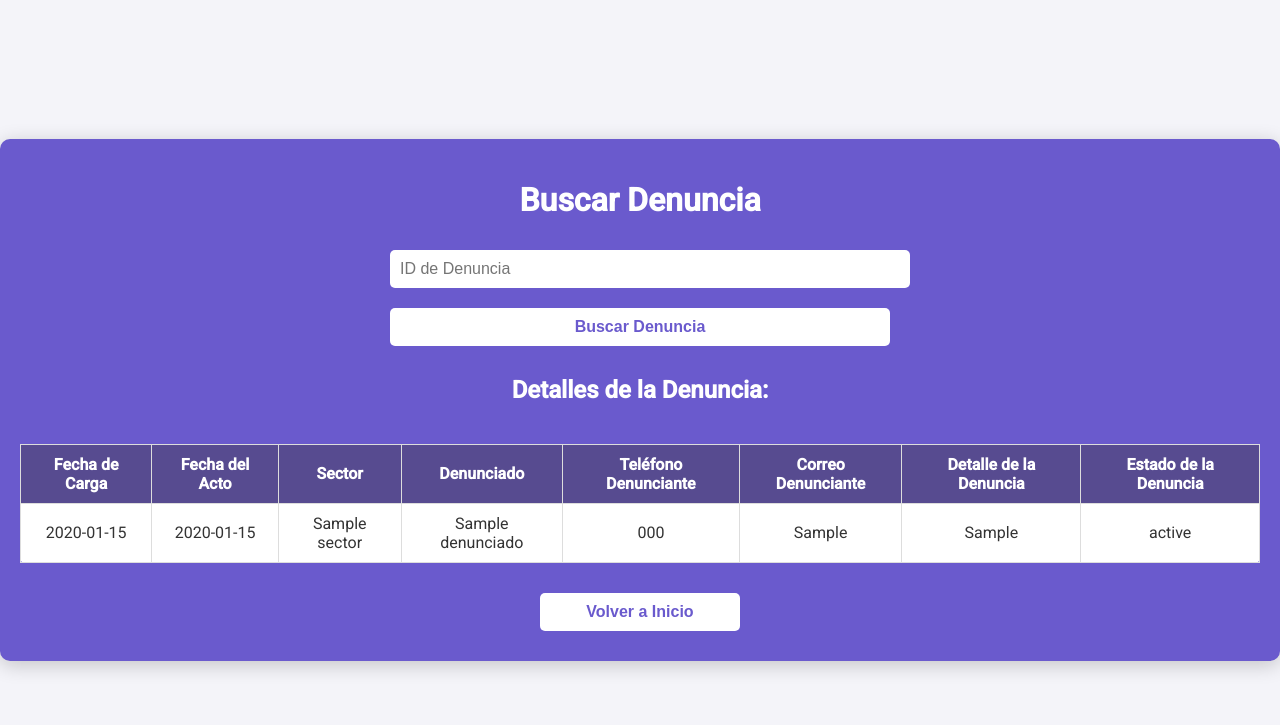
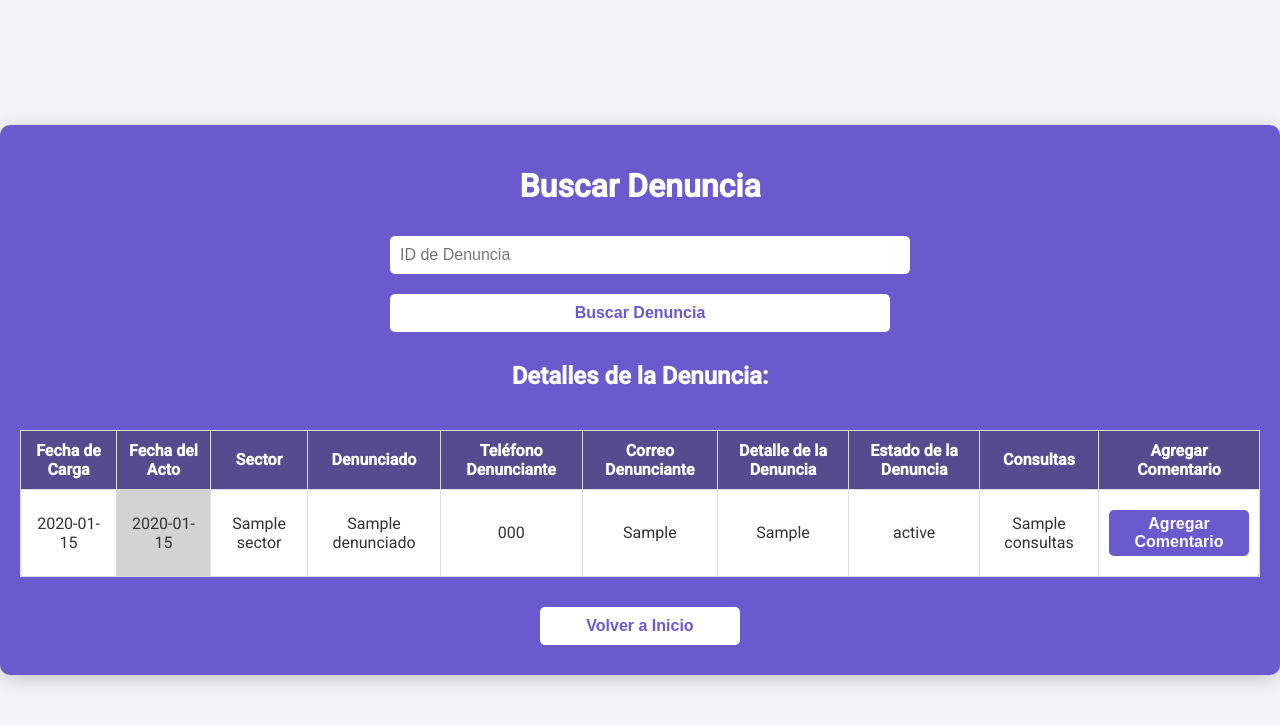
Before and after one commit to gabrielaranda8/ComentariosAnonimos, a Flask app: template templates/track_denuncia.html in a window 1280 px wide. Shown: the top 725 px of the page. Run offline with Flask 3, Linux system fonts and the light colour scheme; the template is opened without the code that fills it: most values are stand-ins (such as "Sample title", 1, 10 or a date in 2020).

Commit message:
agregamos comentarios

```diff
--- a/app.py
+++ b/app.py
@@ -175,6 +175,42 @@ def track_denuncia():
 
     return render_template('track_denuncia.html', data=data, error=error)
 
+# Ruta para procesar la solicitud de agregar un comentario
+@app.route('/add_comment', methods=['POST'])
+def add_comment():
+    denuncia_id = str(request.form.get('row_id'))  # ID de la denuncia
+    comentario = request.form.get('comentario')  # Comentario ingresado por el usuario
+
+    try:
+        # Configuración de Google Sheets
+        scope = ['https://spreadsheets.google.com/feeds', 'https://www.googleapis.com/auth/drive']
+        creds = ServiceAccountCredentials.from_json_keyfile_dict(credentials_path, scope)
+        client = gspread.authorize(creds)
+        sheet = client.open_by_key(sheet_path).sheet1
+
+        # Encontrar la fila correspondiente al ID de denuncia en la columna 9
+        id_cells = sheet.col_values(9)  # Obtener todos los valores en la columna 9
+        print(id_cells)
+        print(denuncia_id)
+        if denuncia_id in id_cells:
+            row_index = id_cells.index(denuncia_id) + 1  # Índice de la fila (sumamos 1 por el encabezado)
+        else:
+            flash("No se encontró el ID de la denuncia.", "error")
+            print("No se encontró el ID de la denuncia.", "error")
+            return redirect(url_for('track_denuncia'))
+
+        # Columna para "NUEVOS COMENTARIOS"
+        new_comment_column = 11  # Ajusta si es necesario
+
+        # Agregar el comentario en la columna correspondiente a "NUEVOS COMENTARIOS"
+        sheet.update_cell(row_index, new_comment_column, comentario)
+        flash("Comentario agregado exitosamente.", "success")
+
+    except Exception as e:
+        flash("Error al agregar el comentario: {}".format(str(e)), "error")
+
+    return redirect(url_for('track_denuncia'))
+
 def get_all_data_from_sheet():
     try:
         # Conectarse y obtener datos de Google Sheets
--- a/templates/track_denuncia.html
+++ b/templates/track_denuncia.html
@@ -68,6 +68,28 @@
             background-color: #574b90;
             color: #fff;
         }
+        td.fecha-acto {
+            background-color: #d3d3d3;
+        }
+        /* Estilos para los estados */
+        .status-sin-ver {
+            background-color: red;
+            color: white;
+            padding: 5px;
+            border-radius: 5px;
+        }
+        .status-vista {
+            background-color: yellow;
+            color: black;
+            padding: 5px;
+            border-radius: 5px;
+        }
+        .status-cerrada {
+            background-color: green;
+            color: white;
+            padding: 5px;
+            border-radius: 5px;
+        }
         .button-container {
             margin-top: 20px;
             display: flex;
@@ -92,6 +114,51 @@
         .button:hover {
             background-color: #e6e6e6;
         }
+        /* Estilos para el botón de comentario */
+        .comment-button {
+            padding: 5px 10px;
+            background-color: #6a5acd;
+            color: white;
+            border: none;
+            border-radius: 5px;
+            cursor: pointer;
+            font-weight: bold;
+        }
+        .comment-button:hover {
+            background-color: #574b90;
+        }
+        /* Estilos para el modal */
+        .modal {
+            display: none;
+            position: fixed;
+            z-index: 1;
+            left: 0;
+            top: 0;
+            width: 100%;
+            height: 100%;
+            overflow: auto;
+            background-color: rgba(0, 0, 0, 0.4);
+        }
+        .modal-content {
+            background-color: #fff;
+            margin: 10% auto;
+            padding: 20px;
+            border: 1px solid #888;
+            width: 90%;
+            max-width: 400px;
+            text-align: center;
+        }
+        .close {
+            color: #aaa;
+            float: right;
+            font-size: 28px;
+            font-weight: bold;
+        }
+        .close:hover,
+        .close:focus {
+            color: black;
+            cursor: pointer;
+        }
     </style>
 </head>
 <body>
@@ -108,25 +175,35 @@
                 <thead>
                     <tr>
                         <th>Fecha de Carga</th>
-                        <th>Fecha del Acto</th>
+                        <th class="fecha-acto">Fecha del Acto</th>
                         <th>Sector</th>
                         <th>Denunciado</th>
                         <th>Teléfono Denunciante</th>
                         <th>Correo Denunciante</th>
                         <th>Detalle de la Denuncia</th>
                         <th>Estado de la Denuncia</th>
+                        <th>Consultas</th>
+                        <th>Agregar Comentario</th>
                     </tr>
                 </thead>
                 <tbody>
                     <tr>
                         <td>{{ data['FECHA DENUNCIA'] }}</td>
-                        <td>{{ data['FECHA DEL ACTO'] }}</td>
+                        <td class="fecha-acto">{{ data['FECHA DEL ACTO'] }}</td>
                         <td>{{ data['SECTOR'] }}</td>
                         <td>{{ data['DENUNCIADO'] }}</td>
                         <td>{{ data['TELEFONO DENUNCIANTE'] }}</td>
                         <td>{{ data['CORREO DENUNCIANTE'] }}</td>
                         <td>{{ data['DETALLE DE LA DENUNCIA'] }}</td>
-                        <td>{{ data['ESTADO'] }}</td>
+                        <td>
+                            <div class="status-{{ data['ESTADO'].lower().replace(' ', '-') }}">
+                                {{ data['ESTADO'] }}
+                            </div>
+                        </td>
+                        <td>{{ data['CONSULTAS'] }}</td>
+                        <td>
+                            <button class="open-comment-modal comment-button" data-row-id="{{ data['ID DENUNCIA'] }}">Agregar Comentario</button>
+                        </td>
                     </tr>
                 </tbody>
             </table>
@@ -140,5 +217,34 @@
             </form>
         </div>
     </div>
+
+    <!-- Modal para agregar comentario -->
+    <div id="comment-modal" class="modal">
+        <div class="modal-content">
+            <span class="close" onclick="closeCommentModal()">&times;</span>
+            <h2>Agregar Comentario</h2>
+            <form id="comment-form" action="{{ url_for('add_comment') }}" method="post">
+                <label for="comentario">Escribe tu comentario:</label>
+                <textarea name="comentario" id="comentario" rows="5" required></textarea>
+                <input type="hidden" name="row_id" id="comment-row-id" value="">
+                <button type="submit">Guardar Comentario</button>
+            </form>
+        </div>
+    </div>
+
+    <script>
+        document.querySelectorAll('.open-comment-modal').forEach(button => {
+            button.addEventListener('click', () => {
+                const rowId = button.getAttribute('data-row-id');
+                document.getElementById('comment-row-id').value = rowId;
+                document.getElementById('comment-modal').style.display = 'flex';
+            });
+        });
+
+        function closeCommentModal() {
+            document.getElementById('comment-modal').style.display = 'none';
+        }
+    </script>
+
 </body>
 </html>
```
